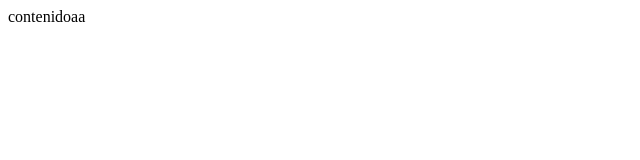
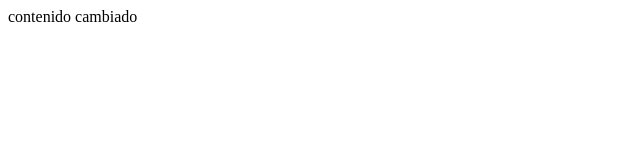
Before and after one commit to rodrigocataffo/pruebas, a plain HTML site: page index.html in a window 1280 px wide. Shown: the full height of the page, 0-640 px from the left. Drawn offline with Linux system fonts and the light colour scheme.

Commit message:
cambio de contenido

```diff
--- a/index.html
+++ b/index.html
@@ -7,5 +7,5 @@
 <body>
 
 </body>
-contenidoaa
+contenido cambiado
 </html>
```
